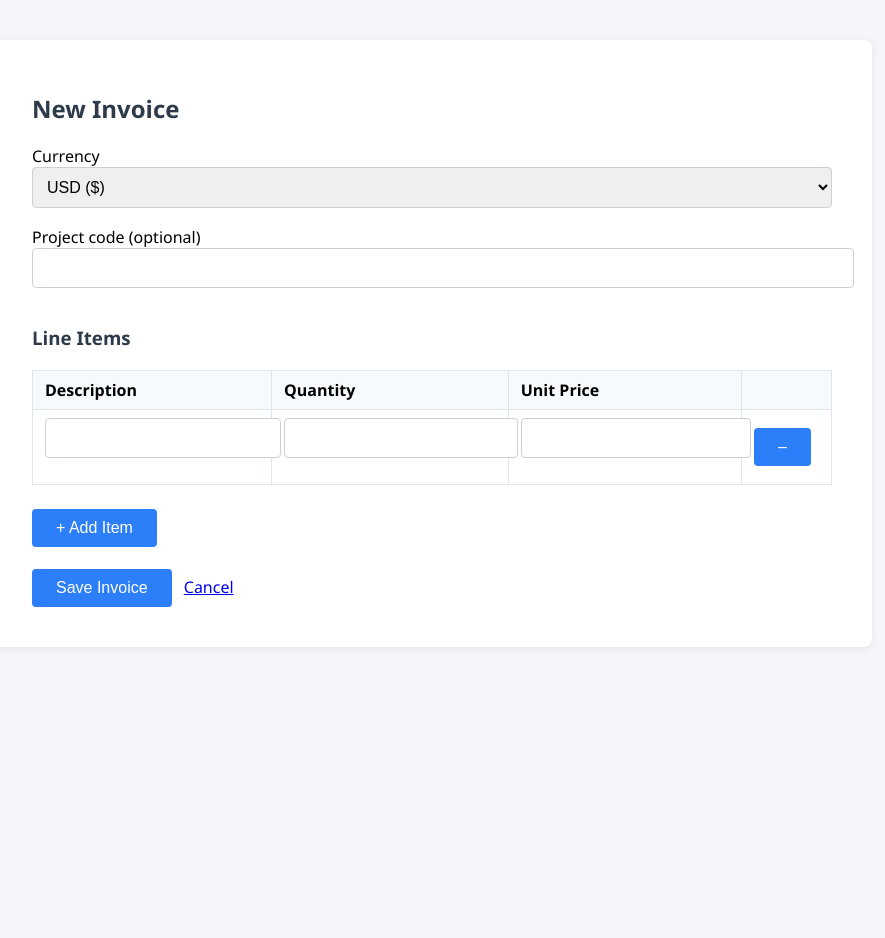
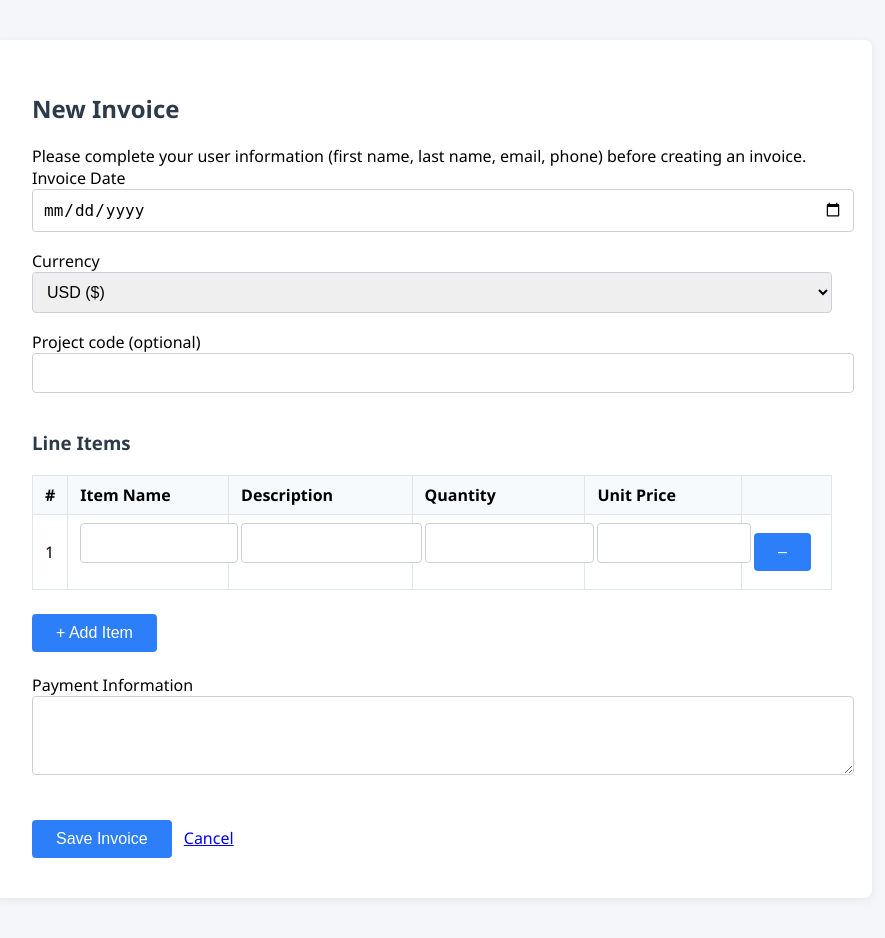
Before and after one commit to Tellesy/invoice-maker-lite, a Flask app: page /invoices/new in a window 1280 px wide. Shown: the whole page, without its empty margins (208-1093 px from the left). Before the commit the page ends 607 px from the top, so only its background shows below. Run offline with Flask 3, Linux system fonts and the light colour scheme; the visitor is signed in with stand-in values (Sample User, id 1).

Commit message:
feat: implement admin user management and company info with invoice enhancements

```diff
--- a/app.py
+++ b/app.py
@@ -2,7 +2,7 @@ import os
 from datetime import date
 from flask import Flask, render_template, request, redirect, url_for, session, flash, send_file
 from flask_sqlalchemy import SQLAlchemy
-from models import db, User, Invoice, InvoiceLine
+from models import db, User, Invoice, InvoiceLine, CompanyInfo
 from werkzeug.security import generate_password_hash
 
 app = Flask(__name__)
@@ -16,7 +16,7 @@ db.init_app(app)
 with app.app_context():
     db.create_all()
     if not User.query.first():
-        user = User(username='admin')
+        user = User(username='admin', is_admin=True, force_password_change=False)
         user.set_password('admin')
         db.session.add(user)
         db.session.commit()
@@ -37,10 +37,59 @@ def login():
         password = request.form['password']
         user = User.query.filter_by(username=username).first()
         if user and user.check_password(password):
+            if not user.is_active:
+                flash('Your account is deactivated.', 'error')
+                return render_template('login.html')
             session['user_id'] = user.id
+            if user.force_password_change:
+                return redirect(url_for('force_change_password'))
             return redirect(url_for('dashboard'))
         flash('Invalid credentials', 'error')
     return render_template('login.html')
+
+def login_required(f):
+    from functools import wraps
+    @wraps(f)
+    def decorated(*args, **kwargs):
+        if 'user_id' not in session:
+            return redirect(url_for('login'))
+        return f(*args, **kwargs)
+    return decorated
+
+def admin_required(f):
+    from functools import wraps
+    @wraps(f)
+    def decorated(*args, **kwargs):
+        if 'user_id' not in session:
+            return redirect(url_for('login'))
+        user = User.query.get(session['user_id'])
+        if not user or not user.is_admin:
+            flash('Admin access required.', 'error')
+            return redirect(url_for('dashboard'))
+        return f(*args, **kwargs)
+    return decorated
+
+@app.route('/force_change_password', methods=['GET', 'POST'])
+@login_required
+def force_change_password():
+    user = User.query.get(session['user_id'])
+    if not user.force_password_change:
+        return redirect(url_for('dashboard'))
+    if request.method == 'POST':
+        new_password = request.form['new_password']
+        confirm_password = request.form['confirm_password']
+        if new_password != confirm_password:
+            flash('Passwords do not match.', 'error')
+        elif len(new_password) < 4:
+            flash('Password must be at least 4 characters.', 'error')
+        else:
+            user.set_password(new_password)
+            user.force_password_change = False
+            db.session.commit()
+            flash('Password updated. Please log in again.', 'info')
+            session.clear()
+            return redirect(url_for('login'))
+    return render_template('force_change_password.html')
 
 @app.route('/logout')
 def logout():
@@ -56,12 +105,109 @@ def login_required(f):
         return f(*args, **kwargs)
     return decorated
 
+def admin_required(f):
+    from functools import wraps
+    @wraps(f)
+    def decorated(*args, **kwargs):
+        if 'user_id' not in session:
+            return redirect(url_for('login'))
+        user = User.query.get(session['user_id'])
+        if not user or not user.is_admin:
+            flash('Admin access required.', 'error')
+            return redirect(url_for('dashboard'))
+        return f(*args, **kwargs)
+    return decorated
+
+# --- Admin: User Management ---
+@app.route('/admin/users')
+@admin_required
+def admin_users():
+    users = User.query.all()
+    return render_template('admin_users.html', users=users)
+
+@app.route('/admin/users/add', methods=['GET', 'POST'])
+@admin_required
+def admin_add_user():
+    if request.method == 'POST':
+        username = request.form['username']
+        password = request.form['password']
+        is_admin = bool(request.form.get('is_admin'))
+        user = User(username=username, is_admin=is_admin, is_active=True, force_password_change=True)
+        user.set_password(password)
+        db.session.add(user)
+        db.session.commit()
+        flash('User added.', 'info')
+        return redirect(url_for('admin_users'))
+    return render_template('admin_add_user.html')
+
+@app.route('/admin/users/<int:user_id>/edit', methods=['GET', 'POST'])
+@admin_required
+def admin_edit_user(user_id):
+    user = User.query.get_or_404(user_id)
+    if request.method == 'POST':
+        user.first_name = request.form['first_name']
+        user.middle_name = request.form['middle_name']
+        user.last_name = request.form['last_name']
+        user.email = request.form['email']
+        user.phone_number = request.form['phone_number']
+        user.is_admin = bool(request.form.get('is_admin'))
+        user.is_active = bool(request.form.get('is_active'))
+        db.session.commit()
+        flash('User updated.', 'info')
+        return redirect(url_for('admin_users'))
+    return render_template('admin_edit_user.html', user=user)
+
+@app.route('/admin/users/<int:user_id>/reset_password', methods=['POST'])
+@admin_required
+def admin_reset_password(user_id):
+    user = User.query.get_or_404(user_id)
+    new_password = request.form['new_password']
+    user.set_password(new_password)
+    user.force_password_change = True
+    db.session.commit()
+    flash('Password reset. User must change on next login.', 'info')
+    return redirect(url_for('admin_users'))
+
+@app.route('/admin/users/<int:user_id>/delete', methods=['POST'])
+@admin_required
+def admin_delete_user(user_id):
+    user = User.query.get_or_404(user_id)
+    db.session.delete(user)
+    db.session.commit()
+    flash('User deleted.', 'info')
+    return redirect(url_for('admin_users'))
+
+# --- Admin: Company Info/Logo Management ---
+@app.route('/admin/company', methods=['GET', 'POST'])
+@admin_required
+def admin_company():
+    from models import CompanyInfo
+    info = CompanyInfo.get()
+    if request.method == 'POST':
+        info.company_name = request.form['company_name']
+        info.address = request.form['address']
+        info.email = request.form['email']
+        info.phone = request.form['phone']
+        # Handle logo upload
+        if 'logo' in request.files:
+            logo = request.files['logo']
+            if logo and logo.filename:
+                logo_path = os.path.join('static', 'uploads', logo.filename)
+                os.makedirs(os.path.dirname(logo_path), exist_ok=True)
+                logo.save(logo_path)
+                info.logo_path = logo_path
+        db.session.commit()
+        flash('Company info updated.', 'info')
+        return redirect(url_for('admin_company'))
+    return render_template('admin_company.html', info=info)
+
 # --- Dashboard ---
 @app.route('/')
 @login_required
 def dashboard():
     invoices = Invoice.query.order_by(Invoice.date.desc()).all()
-    return render_template('dashboard.html', invoices=invoices)
+    user = User.query.get(session['user_id'])
+    return render_template('dashboard.html', invoices=invoices, user=user)
 
 # --- User Information ---
 
@@ -90,45 +236,83 @@ def invoices():
 @app.route('/invoices/new', methods=['GET', 'POST'])
 @login_required
 def new_invoice():
-
-
-
-
+    user = User.query.get(session['user_id'])
+    user_info_incomplete = not all([
+        user.first_name, user.last_name, user.email, user.phone_number
+    ])
     if request.method == 'POST':
-
+        if user_info_incomplete:
+            flash('Please complete your user information before creating an invoice.', 'error')
+            return render_template('invoice_form.html', currencies=CURRENCIES, user_info_incomplete=True)
+        # Get fields
         currency = request.form['currency']
-        line_items = []
+        project_code = request.form.get('project_code') or None
+        date_str = request.form['date']
+        from datetime import datetime
+        try:
+            invoice_date = datetime.strptime(date_str, '%Y-%m-%d').date()
+        except Exception:
+            invoice_date = date.today()
+        payment_info = request.form.get('payment_info')
+        item_names = request.form.getlist('item_name')
         descriptions = request.form.getlist('description')
         quantities = request.form.getlist('quantity')
         unit_prices = request.form.getlist('unit_price')
-        project_code = request.form.get('project_code') or None
-        for desc, qty, price in zip(descriptions, quantities, unit_prices):
-            if desc.strip():
+        line_items = []
+        for name, desc, qty, price in zip(item_names, descriptions, quantities, unit_prices):
+            if name.strip():
                 line_items.append({
+                    'item_name': name.strip(),
                     'description': desc.strip(),
                     'quantity': float(qty or 0),
                     'unit_price': float(price or 0),
                 })
-        invoice = Invoice(date=date.today(), currency=currency, project_code=project_code)
+        # Generate invoice number
+        import random, string
+        yyyymm = invoice_date.strftime('%Y%m')
+        initials = (user.first_name[0] if user.first_name else '') + (user.last_name[0] if user.last_name else '')
+        initials = initials.upper()
+        def gen_ref():
+            return ''.join(random.choices(string.ascii_uppercase + string.digits, k=5))
+        # Ensure uniqueness
+        for _ in range(10):
+            ref = gen_ref()
+            invoice_number = f"{yyyymm}-{initials}-{ref}"
+            if not Invoice.query.filter_by(invoice_number=invoice_number).first():
+                break
+        else:
+            flash('Could not generate unique invoice number. Try again.', 'error')
+            return render_template('invoice_form.html', currencies=CURRENCIES, user_info_incomplete=False)
+        # Save invoice
+        invoice = Invoice(
+            invoice_number=invoice_number,
+            date=invoice_date,
+            currency=currency,
+            project_code=project_code,
+            payment_info=payment_info
+        )
         db.session.add(invoice)
         db.session.flush()  # Get invoice.id
         for item in line_items:
             db.session.add(InvoiceLine(
                 invoice_id=invoice.id,
+                item_name=item['item_name'],
                 description=item['description'],
                 quantity=item['quantity'],
                 unit_price=item['unit_price']
             ))
         db.session.commit()
         return redirect(url_for('invoice_detail', invoice_id=invoice.id))
-    return render_template('invoice_form.html', currencies=CURRENCIES)
+    return render_template('invoice_form.html', currencies=CURRENCIES, user_info_incomplete=user_info_incomplete)
+
 
 @app.route('/invoices/<int:invoice_id>')
 @login_required
 def invoice_detail(invoice_id):
     invoice = Invoice.query.get_or_404(invoice_id)
     user = User.query.get(session['user_id'])
-    return render_template('invoice_detail.html', invoice=invoice, user=user, currencies=CURRENCIES)
+    info = CompanyInfo.query.first() or CompanyInfo()  # Get or create default company info
+    return render_template('invoice_detail.html', invoice=invoice, user=user, info=info, currencies=CURRENCIES)
 
 @app.route('/invoices/<int:invoice_id>/edit', methods=['GET', 'POST'])
 @login_required
--- a/templates/invoice_form.html
+++ b/templates/invoice_form.html
@@ -2,7 +2,11 @@
 {% block content %}
 <h2>{% if invoice %}Edit{% else %}New{% endif %} Invoice</h2>
 <form method="post" id="invoice-form">
-
+    {% if user_info_incomplete %}
+    <div class="error">Please complete your user information (first name, last name, email, phone) before creating an invoice.</div>
+    {% endif %}
+    <label for="date">Invoice Date</label>
+    <input type="date" name="date" id="date" value="{{ invoice.date if invoice else '' }}" required>
     <label for="currency">Currency</label>
     <select name="currency" id="currency" required>
         {% for code, sign in currencies %}
@@ -15,6 +19,8 @@
     <table id="line-items-table">
         <thead>
             <tr>
+                <th>#</th>
+                <th>Item Name</th>
                 <th>Description</th>
                 <th>Quantity</th>
                 <th>Unit Price</th>
@@ -25,7 +31,9 @@
         {% if invoice %}
             {% for line in invoice.lines %}
             <tr>
-                <td><input type="text" name="description" value="{{ line.description }}" required></td>
+                <td class="item-number">{{ loop.index }}</td>
+                <td><input type="text" name="item_name" value="{{ line.item_name }}" required></td>
+                <td><input type="text" name="description" value="{{ line.description }}"></td>
                 <td><input type="number" name="quantity" value="{{ line.quantity }}" step="any" required></td>
                 <td><input type="number" name="unit_price" value="{{ line.unit_price }}" step="any" required></td>
                 <td><button type="button" class="remove-row" onclick="removeRow(this)">–</button></td>
@@ -33,7 +41,9 @@
             {% endfor %}
         {% else %}
             <tr>
-                <td><input type="text" name="description" required></td>
+                <td class="item-number">1</td>
+                <td><input type="text" name="item_name" required></td>
+                <td><input type="text" name="description"></td>
                 <td><input type="number" name="quantity" step="any" required></td>
                 <td><input type="number" name="unit_price" step="any" required></td>
                 <td><button type="button" class="remove-row" onclick="removeRow(this)">–</button></td>
@@ -42,6 +52,9 @@
         </tbody>
     </table>
     <button type="button" id="add-row">+ Add Item</button>
+    <br><br>
+    <label for="payment_info">Payment Information</label>
+    <textarea name="payment_info" id="payment_info" rows="3">{{ invoice.payment_info if invoice and invoice.payment_info else '' }}</textarea>
     <br><br>
     <button type="submit">Save Invoice</button>
     <a href="{{ url_for('invoices') }}" class="secondary">Cancel</a>
@@ -62,6 +75,10 @@ document.getElementById('add-row').onclick = function() {
         input.value = '';
     }
     tbody.appendChild(row);
+    // Update item numbers
+    Array.from(tbody.rows).forEach((row, idx) => {
+        row.querySelector('.item-number').textContent = idx + 1;
+    });
 };
 </script>
 {% endblock %}
--- a/templates/user_info.html
+++ b/templates/user_info.html
@@ -1,5 +1,6 @@
 {% extends 'base.html' %}
 {% block content %}
+<a href="{{ url_for('dashboard') }}" class="button">&larr; Back to Dashboard</a>
 <h2>User Information</h2>
 <form method="post">
     <label for="first_name">First Name</label>
```
Also changed, not shown: models.py (+30 -1 lines), templates/admin_add_user.html (added, +12 -0 lines), templates/admin_company.html (added, +17 -0 lines), templates/admin_edit_user.html (added, +16 -0 lines), templates/admin_users.html (added, +35 -0 lines), templates/dashboard.html (+10 -1 lines), templates/force_change_password.html (added, +9 -0 lines), templates/invoice_detail.html (+41 -7 lines), templates/invoice_print.html (+45 -7 lines).
